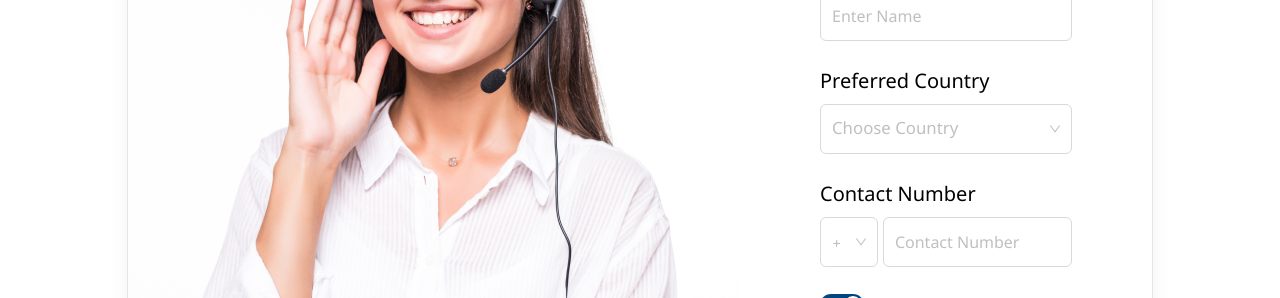
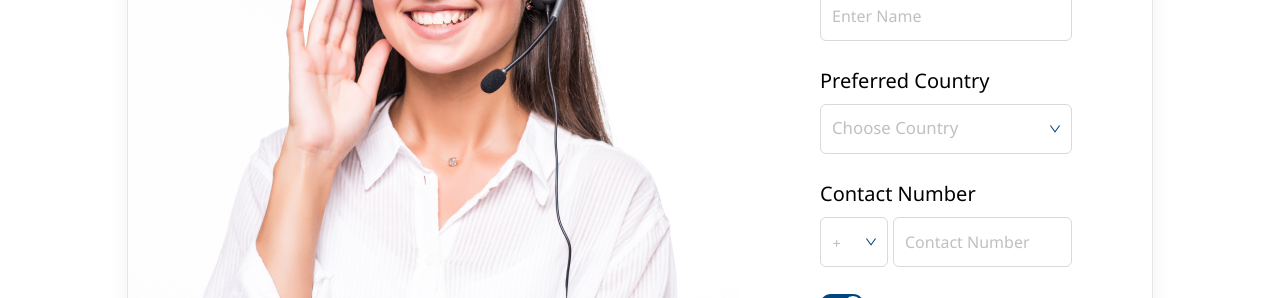
Before and after one commit to anadi-pandey/west-bay, a React (Create React App) app: page / in a window 1280 px wide. Shown: the part 10500-10798 px from the top of the page. Built offline with nearby package versions, Linux system fonts and the light colour scheme; no server answers.

Commit message:
Changes in In Countries

```diff
--- a/src/App.css
+++ b/src/App.css
@@ -1005,3 +1005,15 @@ main {
   background-size: contain;
   background-blend-mode: soft-light;
 }
+
+.ant-select-arrow {
+  color: #00467f !important;
+}
+
+.ant-input:hover {
+  border-color: #00467f !important;
+}
+
+.ant-select-selector:hover {
+  border-color: #00467f !important;
+}
--- a/src/components/GetInTouch.js
+++ b/src/components/GetInTouch.js
@@ -94,6 +94,20 @@ const GetInTouch = () => {
   ];
 
   const phoneOptions = [
+    {
+      value: "+91",
+      label: (
+        <span
+          style={{
+            fontFamily: "Noto Sans",
+            fontSize: "larger",
+            fontWeight: "500",
+          }}
+        >
+          +91
+        </span>
+      ),
+    },
     {
       value: "+1",
       label: (
@@ -311,7 +325,7 @@ const GetInTouch = () => {
               <div style={{ display: "flex" }}>
                 <Select
                   style={{
-                    width: "80px",
+                    width: "100px",
                     height: "50px",
                     marginRight: "5px",
                   }}
```
